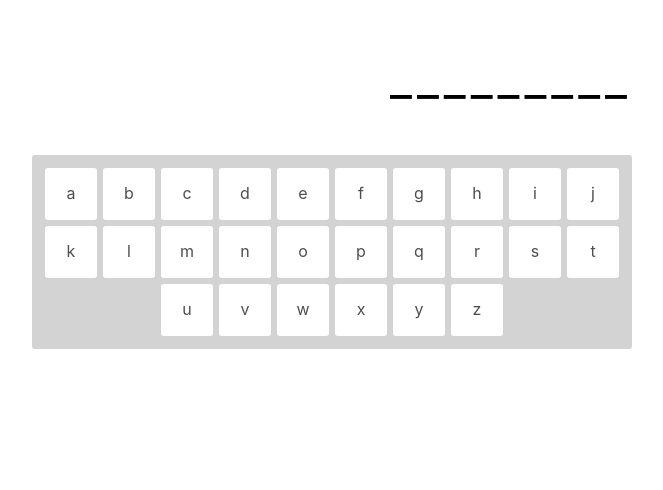
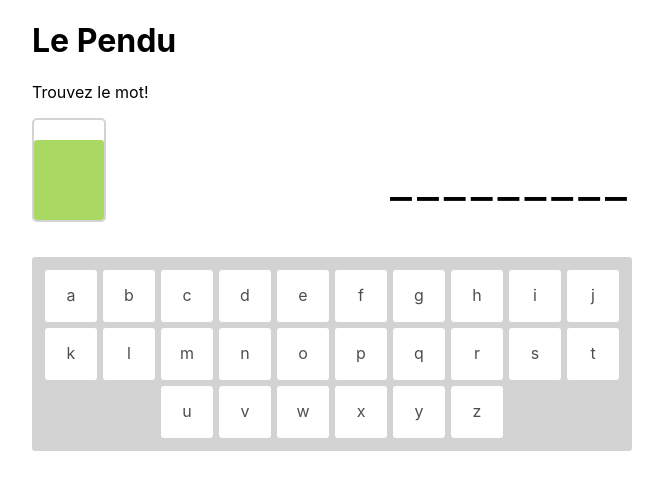
Before and after one commit to raphaelmp/react-pendu, a React (Create React App) app: page / in a window 1280 px wide. Shown: the top 490 px of the page, without its empty margins (308-971 px from the left). Built offline with nearby package versions, Linux system fonts and the light colour scheme.

Commit message:
Ébauche du CSS du compteur de vie

```diff
--- a/src/App.css
+++ b/src/App.css
@@ -62,3 +62,25 @@
   font-size: 3em;
   letter-spacing: 5px;
 }
+
+/*
+BARRE DE barreVie
+*/
+
+.barreVieContainer {
+  position: relative;
+  float: left;
+  max-width: 20%;
+  min-width: 70px;
+  height: 100px;
+  border: 2px solid lightgray;
+  border-radius: 5px;
+}
+
+.barreVie {
+  background-color: #A9D962;
+  width: 100%;
+  border-radius: 3px;
+  position: absolute;
+  bottom: 0;
+}
--- a/src/App.js
+++ b/src/App.js
@@ -76,6 +76,11 @@ class App extends React.Component {
 
     return (
       <div className="App">
+        <h1>Le Pendu</h1>
+        <p className="header-description">Trouvez le mot!</p>
+        <div className="barreVieContainer">
+          <div className="barreVie" style={{height: "80%"}}></div>
+        </div>
         <div className="mot">
           <p style={this.state.etatPartie ? {color: "#A9D962"} : {}}>{motAffiche}</p>
         </div>
```
